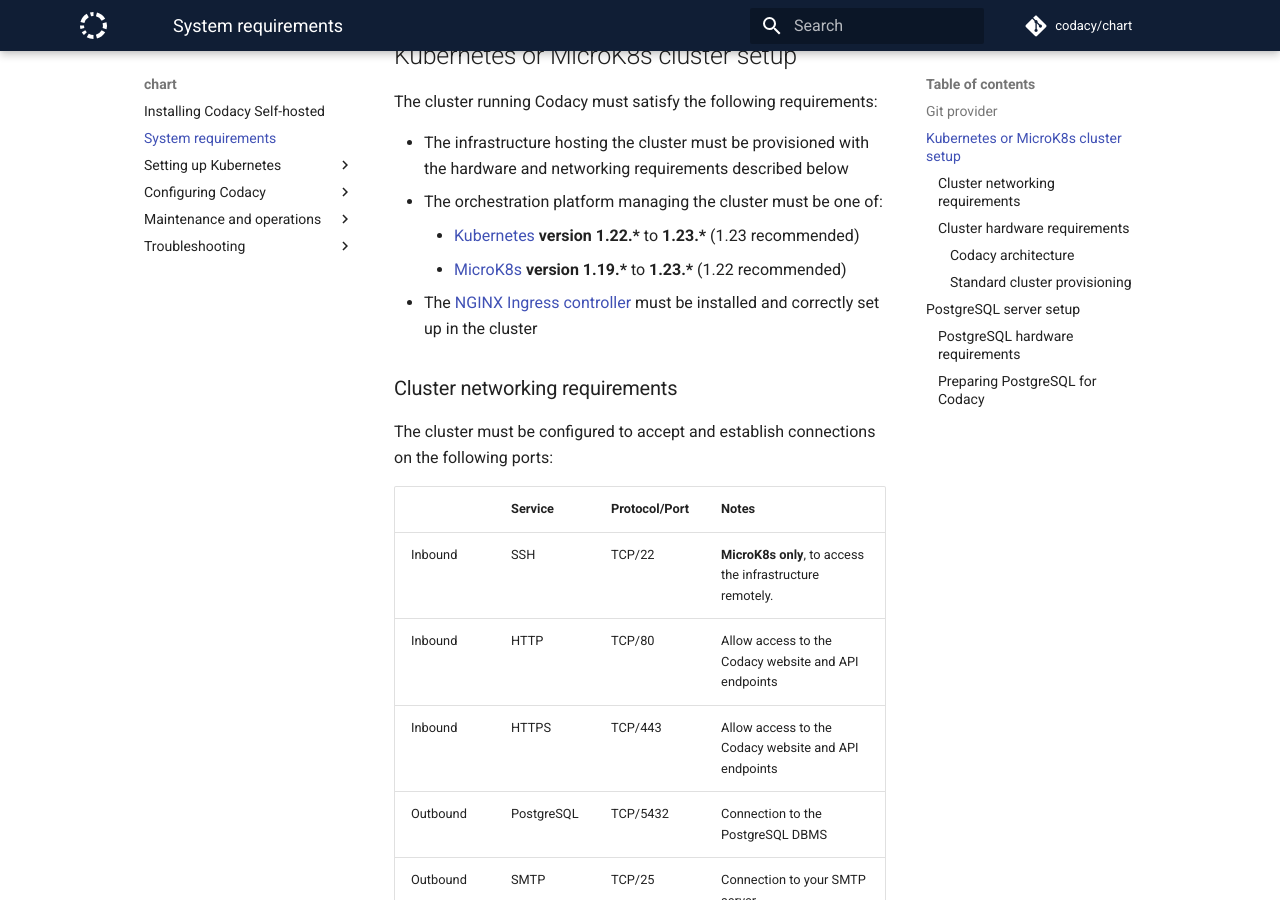
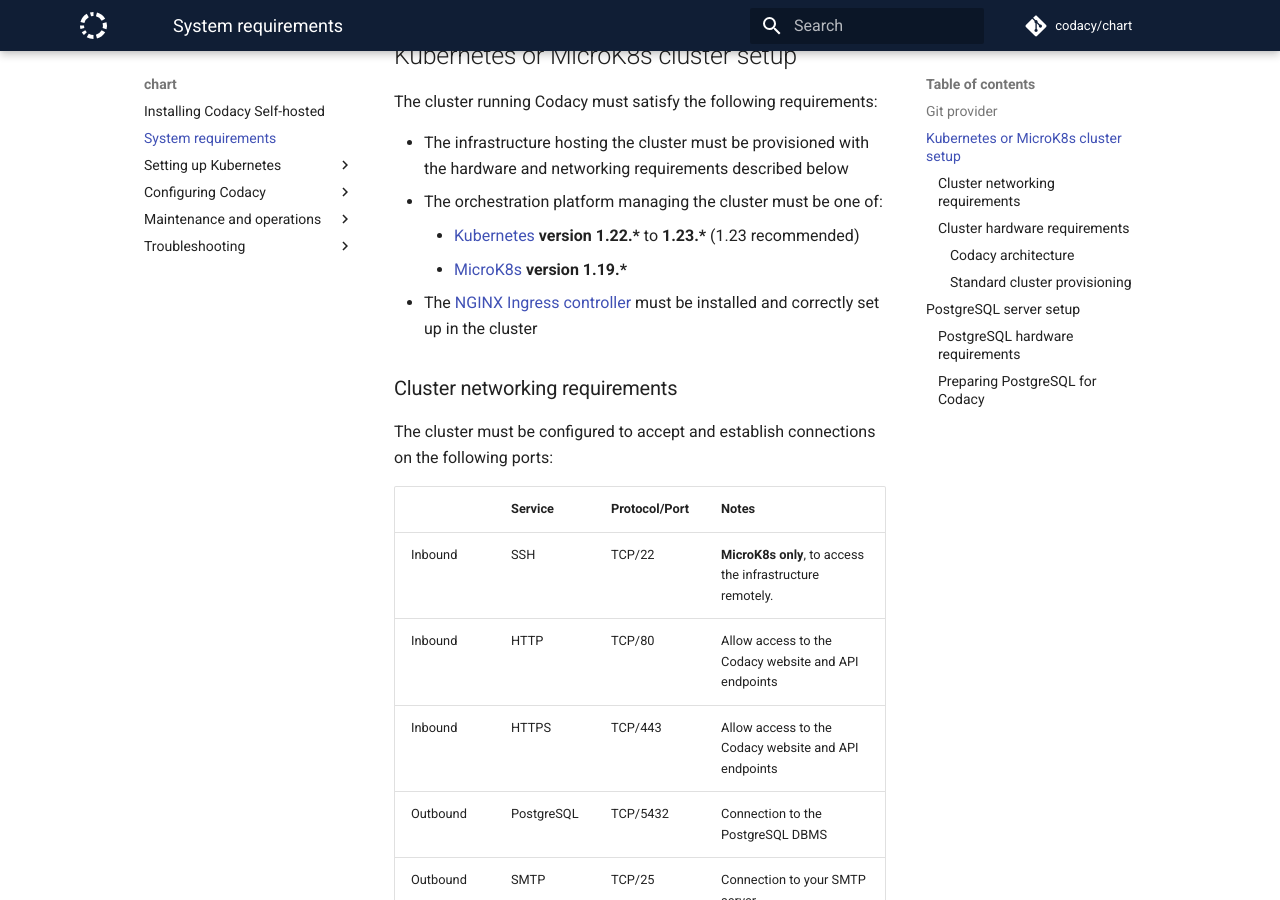
Before and after one commit to codacy/chart, an MkDocs documentation site: the page built from docs/requirements.md, in a window 1280 px wide and 900 px high, scrolled down 580 px. Built offline with MkDocs 1.6.1 and Material for MkDocs 9.7.7, drawn with Linux system fonts in a browser that asks for light colours; comment, search, counter and statistics services are not loaded.

Commit message:
doc: Reduce range of supported MicroK8s versions
See [this internal Slack thread](https://codacy.slack.com/archives/C011BCR2RN3/p1684339582142419) for more context.

```diff
--- a/docs/requirements.md
+++ b/docs/requirements.md
@@ -23,7 +23,7 @@
 -   The infrastructure hosting the cluster must be provisioned with the hardware and networking requirements described below
 -   The orchestration platform managing the cluster must be one of:
     -   [Kubernetes](https://kubernetes.io/) **version 1.22.\*** to **1.23.\*** (1.23 recommended)
-    -   [MicroK8s](https://microk8s.io/) **version 1.19.\*** to **1.23.\*** (1.22 recommended)
+    -   [MicroK8s](https://microk8s.io/) **version 1.19.\***
 -   The [NGINX Ingress controller](https://github.com/kubernetes/ingress-nginx) must be installed and correctly set up in the cluster
 
 ### Cluster networking requirements
```
